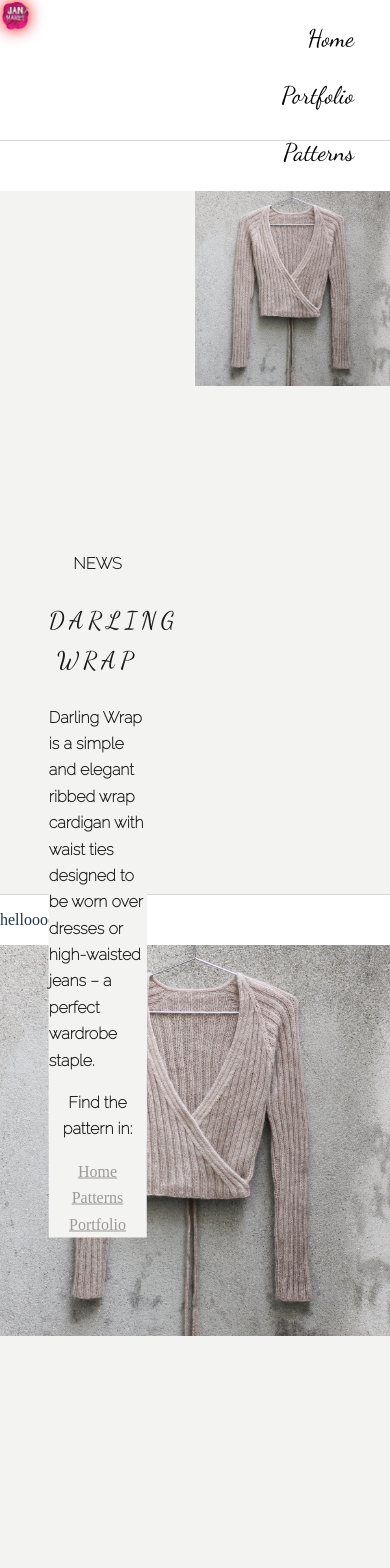
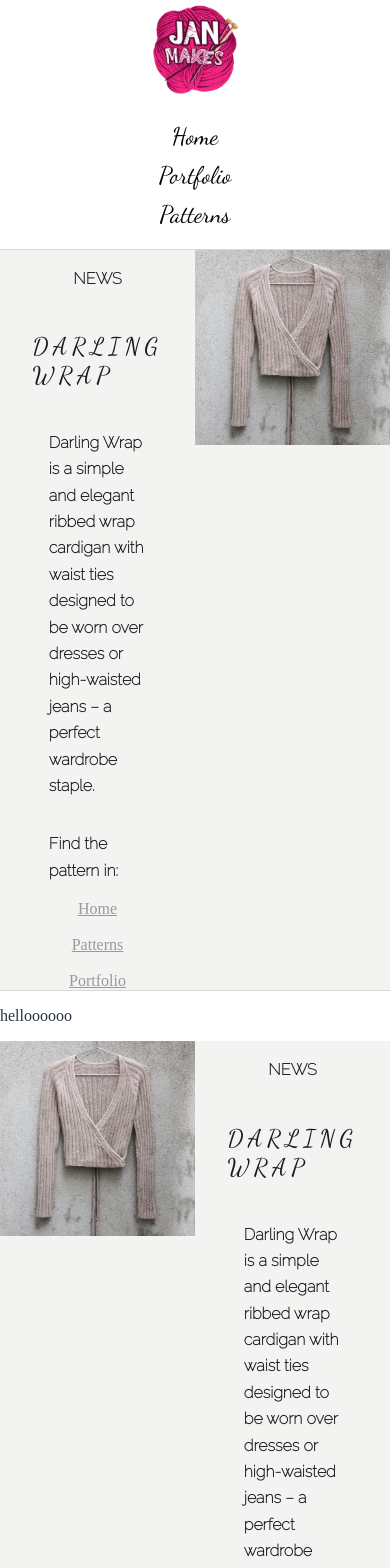
Before and after one commit to Samadali1697/jan-makes, a React (Vite) app: page / in a window 390 px wide. Shown: the top 1568 px of the page. Built offline with nearby package versions, Linux system fonts and the light colour scheme.

Commit message:
fix featureshow; made navbar responsive

```diff
--- a/src/components/feature-show/FeatureShow.css
+++ b/src/components/feature-show/FeatureShow.css
@@ -2,32 +2,56 @@
   width: 100%;
   height: 90%;
   display: flex;
-  border-bottom:1px solid  #d8d8d7;
+  border-bottom: 1px solid #d8d8d7;
   background-color: #f3f3f2;
 }
+
 .textColumn {
   background-color: #f3f3f2;
-  width: 50%;
-  transform: translate(50%, 50%);
-  line-height: 1.65;
+  flex: 1; /* Equal width for both columns */
+  display: flex;
+  flex-direction: column;
+  justify-content: center; /* Vertically center children */
+  align-items: center; /* Horizontally center children */
+  box-sizing: border-box; /* Include padding in the element's width and height */
 }
+.textContainer {
+  display: flex;
+  flex-direction: column;
+  justify-content: center; /* Vertically center the content */
+  align-items: center; /* Horizontally center the content */
+  width: 50%; /* Take up half the width of .textColumn */
+}
+
 .flex-child {
   height: 100%;
-  flex: 1;
+  flex: 1; /* Equal width for both columns */
   object-fit: cover;
   text-align: center;
   background-color: #f3f3f2;
-}
-.flex-child img {
-  height: 100%;
-  width: 100%;
-  animation: fadeIn 5s;
-}
-@keyframes fadeIn {
-  0% { opacity: 0; }
-  100% { opacity: 1; }
+  display: flex;
+  flex-direction: column;
+  justify-content: center;
 }
 
+.flex-child img {
+  max-width: 100%; /* Ensure the image doesn't exceed the column width */
+  height: auto;
+}
+
+/* If imagePriority is true, switch the order of flex items */
+.featureShowRoot.image-priority {
+  .textColumn {
+    order: 2;
+  }
+
+  .flex-child {
+    order: 1;
+  }
+}
+
+
+/* All the internal children of textColumn */
 .heading {
   font-size: 24px;
   font-family: 'Dancing Script', cursive;
--- a/src/components/feature-show/FeatureShow.tsx
+++ b/src/components/feature-show/FeatureShow.tsx
@@ -3,33 +3,12 @@ import testImage from '../../assets/IMG_2565_1200x.jpg';
 
 function FeatureShow(props: any) {
   const imagePriority = props.imagePriority;
-  var render;
-  if (imagePriority) {
-    render =
-        <div className="featureShowRoot">
-          <div className="flex-child">
-            <div className="flex-child">
-              <img src={testImage} alt={"This is a test image"} />
-            </div>
+  const rootClass = `featureShowRoot${imagePriority ? ' image-priority' : ''}`;
+
+  return (
+    <div className={rootClass}>
       <div className="textColumn">
-              <p className="text">NEWS</p>
-              <p className="heading">DARLING WRAP</p>
-              <p className="description">Darling Wrap is a simple and elegant ribbed wrap cardigan with waist ties designed to be worn over dresses or high-waisted jeans – a perfect wardrobe staple.</p>
-              <p className="text">Find the pattern in:</p>
-
-              <a href="#home">Home</a>
-              <br></br>
-              <a href="#pattern">Patterns</a>
-              <br></br>
-              <a href="#portfolio">Portfolio</a>
-            </div>
-          </div>
-        </div>
-  } else {
-    render =
-        <div className="featureShowRoot">
-          <div className="flex-child">
-            <div className="textColumn">
+      <div className="textContainer">
           <p className="text">NEWS</p>
           <p className="heading">DARLING WRAP</p>
           <p className="description">Darling Wrap is a simple and elegant ribbed wrap cardigan with waist ties designed to be worn over dresses or high-waisted jeans – a perfect wardrobe staple.</p>
@@ -45,8 +24,7 @@ function FeatureShow(props: any) {
         <img src={testImage} alt={"This is a test image"} />
       </div>
     </div>
-  }
-  return (render)
+  )
 }
 
 export default FeatureShow
--- a/src/components/navbar/NavBar.css
+++ b/src/components/navbar/NavBar.css
@@ -1,15 +1,19 @@
+/* Common styles for the navbar */
 .navbar {
   width: 100%;
-  height: 140px;
   background-color: #ffffff;
   position: sticky;
   top: 0;
-  border-bottom:1px solid  #d8d8d7;
+  border-bottom: 1px solid #d8d8d7;
   z-index: 100;
+  height: 140px;
 }
+
+/* Logo styles */
 .logo {
-  width: 100%;
+  text-align: center;
 }
+
 .logo img {
   width: 8%;
   text-align: center;
@@ -17,32 +21,58 @@
   transform: rotate(-360deg);
   transition: all 0.5s ease-in-out 0s;
 }
+
 .logo img:hover {
-  filter: drop-shadow(0 0 .5em #ff0000);
+  filter: drop-shadow(0 0 0.5em #ff0000);
   transform: rotate(360deg);
-  transition: all 0.5s ease-in-out 0s;
   border-radius: 40px;
 }
 
+/* Navigation styles */
 .navigations {
+  display: flex;
+  justify-content: flex-end;
+  align-items: center;
   padding: 10px;
-  width: 40%;
-  text-align: right;
-  float: right;
-  display: block;
-  margin-right: 10px;
 }
 
 .navigations a {
-  float: right;
-  display: block;
   color: #000000;
   text-align: center;
-  padding: 14px 16px;
   text-decoration: none;
   font-size: 24px;
   font-family: 'Dancing Script', cursive;
+  margin: 0 10px;
 }
+
 .navigations a:hover {
   background-color: #d8d8d7;
 }
+
+/* Responsive Styles */
+@media screen and (max-width: 768px) {
+  /* Adjust styles for tablets and smaller screens */
+  .navbar {
+    height: auto;
+  }
+
+  .navigations {
+    display: block;
+    float: none; /* No float on smaller screens */
+  }
+
+  .navigations a {
+    display: block;
+    margin: 10px 0;
+  }
+
+  .navigations.active {
+    display: flex;
+  }
+
+  /* Adjust the logo for tablets and smaller screens */
+  .logo img {
+    width: 25%; /* Takes up the full width */
+    float: none; /* No float on smaller screens */
+  }
+}
--- a/src/components/navbar/NavBar.tsx
+++ b/src/components/navbar/NavBar.tsx
@@ -7,7 +7,7 @@ function NavBar() {
     <div className="navbar">
       <div className="logo">
         <a href="#home">
-          <img src={logo} alt={"Jan Makes"} />
+          <img src={logo} alt="Jan Makes" />
         </a>
       </div>
       <div className="navigations">
```
Lines whose indentation alone changed are shown as unchanged.
